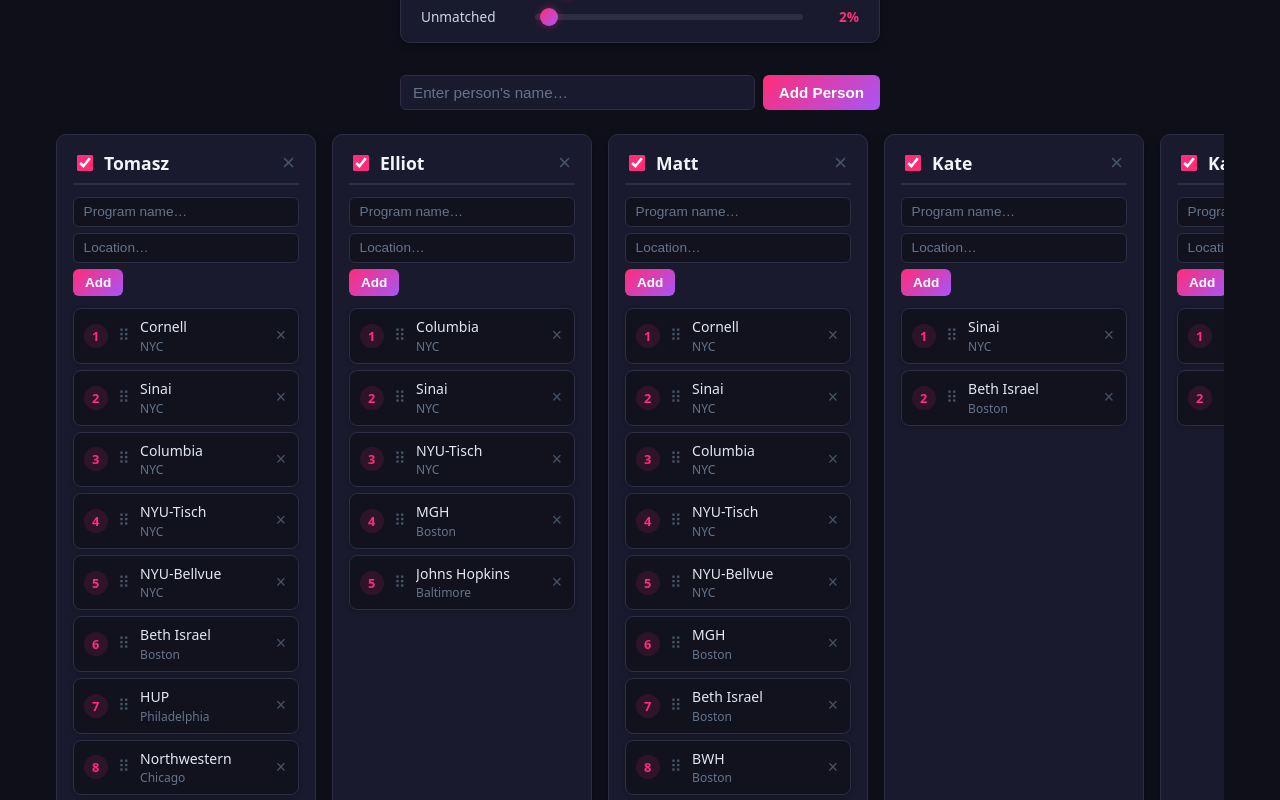
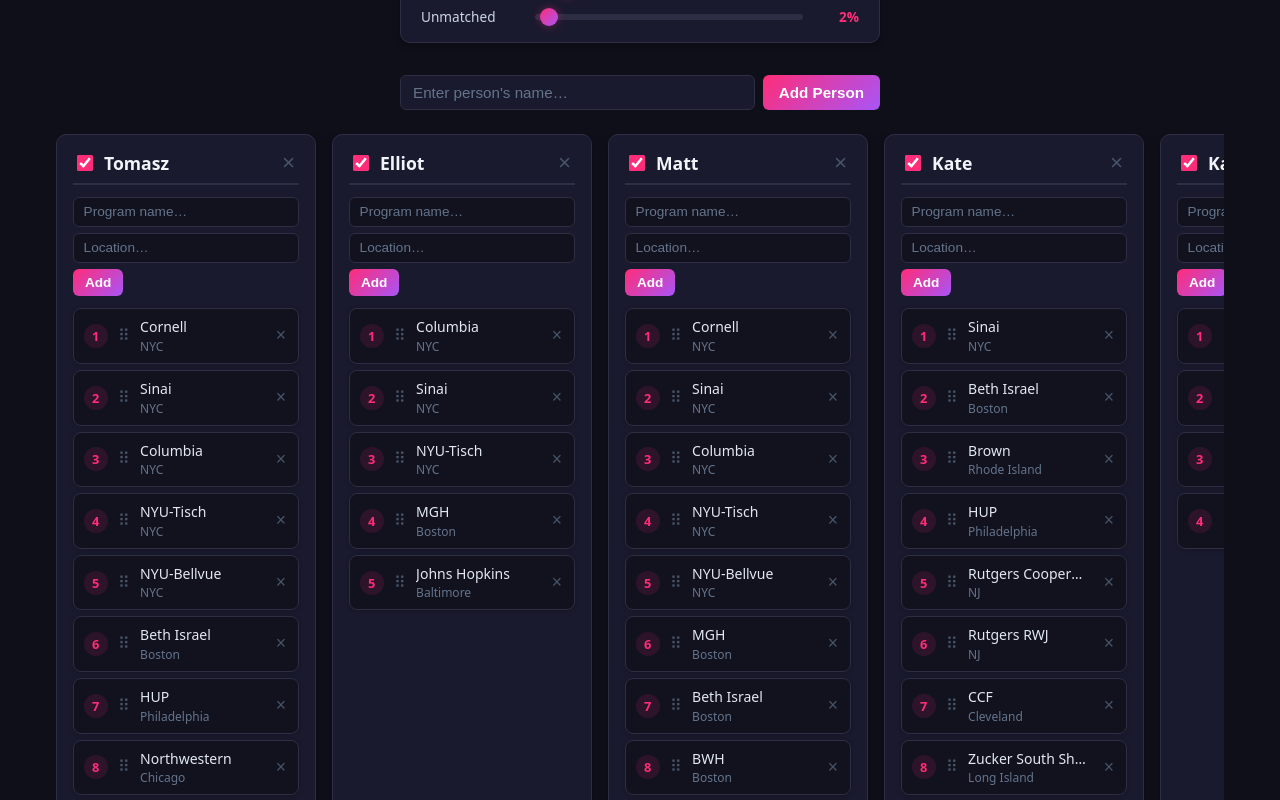
Before and after one commit to ttabernacki/ClaudeTestEnvironment, a React (Vite) app: page / in a window 1280 px wide. Shown: the part 360-1160 px from the top of the page. Built offline with nearby package versions, Linux system fonts and the light colour scheme.

Commit message:
Update default programs for Kate and Katelyn
Kate: expand from 2 to 9 programs (Sinai, Beth Israel, Brown,
HUP, Rutgers Cooperman, Rutgers RWJ, CCF, Zucker South Shore, UH).

Katelyn: expand from 2 to 4 programs (Sinai, NYU, CCF, UH).

https://claude.ai/code/session_01WJnZFCzxg68vg4TzqBxp7s

```diff
--- a/src/App.jsx
+++ b/src/App.jsx
@@ -63,6 +63,13 @@ const DEFAULT_PEOPLE = [
     programs: [
       { id: 'ka-1', name: 'Sinai', location: 'NYC' },
       { id: 'ka-2', name: 'Beth Israel', location: 'Boston' },
+      { id: 'ka-3', name: 'Brown', location: 'Rhode Island' },
+      { id: 'ka-4', name: 'HUP', location: 'Philadelphia' },
+      { id: 'ka-5', name: 'Rutgers Cooperman', location: 'NJ' },
+      { id: 'ka-6', name: 'Rutgers RWJ', location: 'NJ' },
+      { id: 'ka-7', name: 'CCF', location: 'Cleveland' },
+      { id: 'ka-8', name: 'Zucker South Shore', location: 'Long Island' },
+      { id: 'ka-9', name: 'UH', location: 'Cleveland' },
     ],
   },
   {
@@ -70,6 +77,8 @@ const DEFAULT_PEOPLE = [
     programs: [
       { id: 'kn-1', name: 'Sinai', location: 'NYC' },
       { id: 'kn-2', name: 'NYU', location: 'NYC' },
+      { id: 'kn-3', name: 'CCF', location: 'Cleveland' },
+      { id: 'kn-4', name: 'UH', location: 'Cleveland' },
     ],
   },
   {
```
